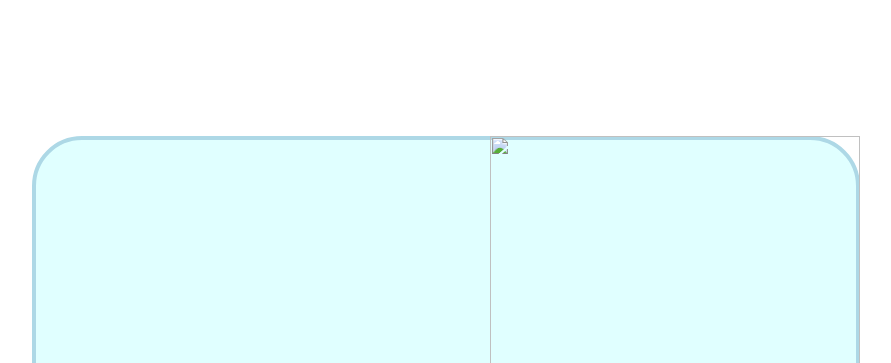
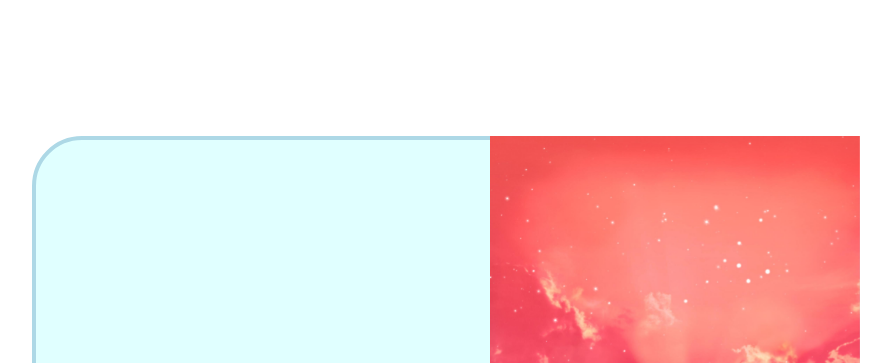
Before and after one commit to tkicks/pprods, a plain HTML site: page index.html in a window 1280 px wide. Shown: the top 363 px of the page, without its empty margins (194-1085 px from the left). Drawn offline with nearby package versions, Linux system fonts and the light colour scheme.

Commit message:
Update index.html

```diff
--- a/index.html
+++ b/index.html
@@ -18,7 +18,7 @@
 
 <div class="step slide" data-x="-3000" data-y="-1000" data-z="3000">
   <!-- title slide -->
-  <img src="temp test background.jpg" width="370px" height="370px" id="needsImg">
+  <img src="temp test background img.jpg" width="370px" height="370px" id="needsImg">
   <div class="slideblock">
         <div class="transform5">
           <br><br><br><br>  <!-- center intro title -->
```
